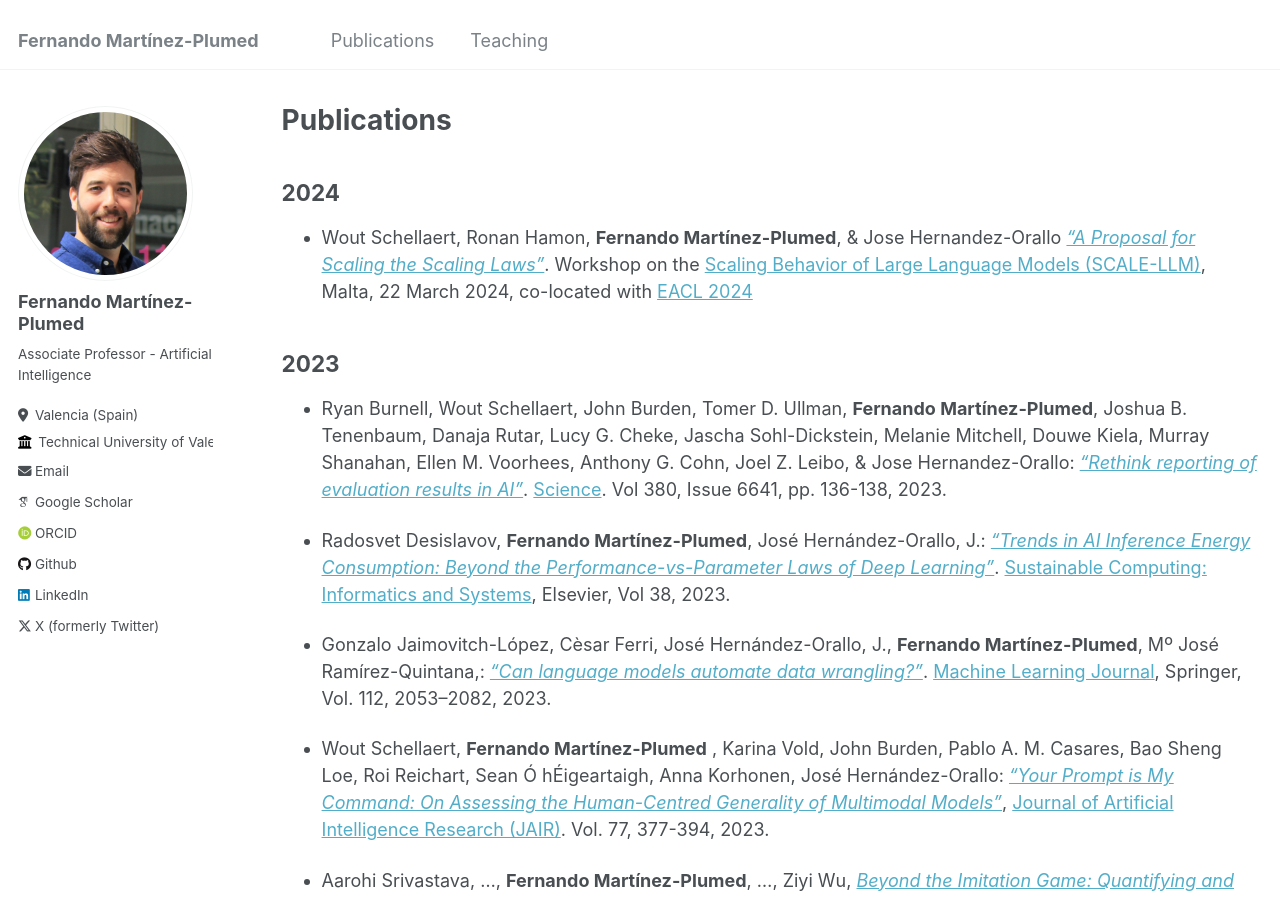
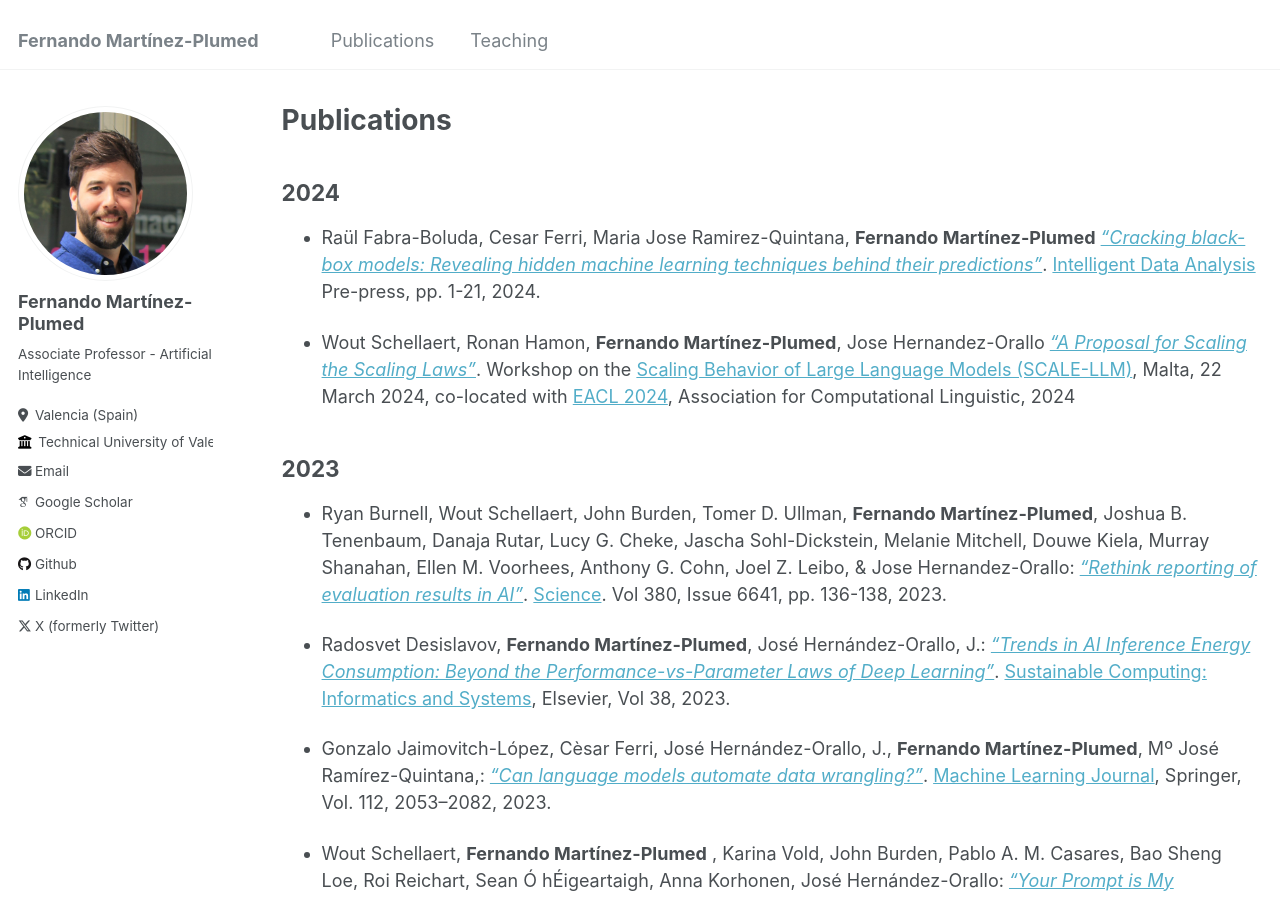
Before and after one commit to nandomp/nandomp.github.io, a Jekyll site: the page built from _pages/publications.md, in a window 1280 px wide and 900 px high. Built offline with Jekyll 4.4.1, drawn with Linux system fonts in a browser that asks for light colours; some web fonts are replaced.

Commit message:
Update publications.md

```diff
--- a/_pages/publications.md
+++ b/_pages/publications.md
@@ -8,7 +8,10 @@ author_profile: true
 2024
 ----
 
-* Wout Schellaert, Ronan Hamon, **Fernando Martínez-Plumed**, & Jose Hernandez-Orallo [*"A Proposal for Scaling the Scaling Laws"*](). Workshop on the [Scaling Behavior of Large Language Models (SCALE-LLM)](https://scale-llm-24.pages.dev/), Malta, 22 March 2024, co-located with [EACL 2024](https://2024.eacl.org/)
+* Raül Fabra-Boluda, Cesar Ferri, Maria Jose Ramirez-Quintana, **Fernando Martínez-Plumed** [*"Cracking black-box models: Revealing hidden machine learning techniques behind their predictions"*](https://doi.org/10.3233/IDA-230707). [Intelligent Data Analysis](https://content.iospress.com/journals/intelligent-data-analysis/Pre-press/Pre-press) Pre-press, pp. 1-21, 2024.
+
+
+* Wout Schellaert, Ronan Hamon, **Fernando Martínez-Plumed**, Jose Hernandez-Orallo [*"A Proposal for Scaling the Scaling Laws"*](https://aclanthology.org/2024.scalellm-1.1.pdf). Workshop on the [Scaling Behavior of Large Language Models (SCALE-LLM)](https://scale-llm-24.pages.dev/), Malta, 22 March 2024, co-located with [EACL 2024](https://2024.eacl.org/), Association for Computational Linguistic, 2024
 
 2023
 ----
```
